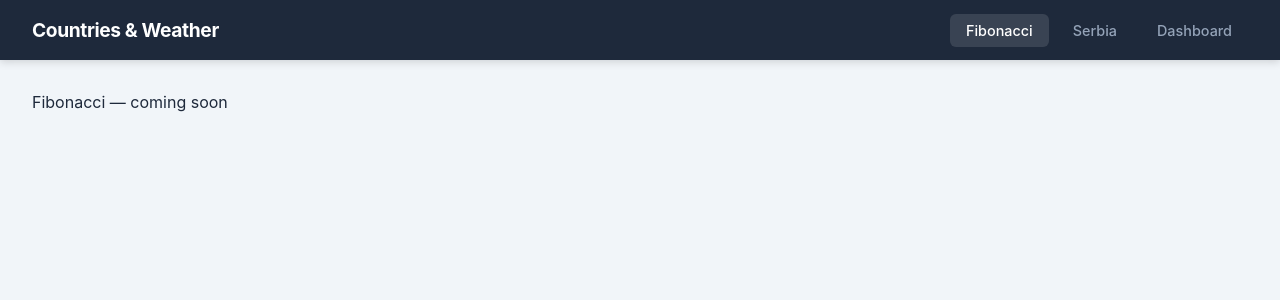
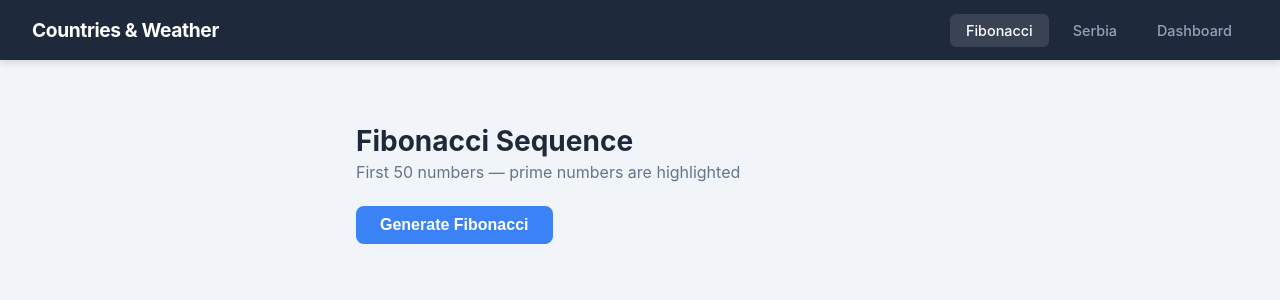
Before and after one commit to adojcinovic/countries-weather, an Angular app: page /fibonacci in a window 1280 px wide. Shown: the top 300 px of the page. Built offline with nearby package versions, Linux system fonts and the light colour scheme.

Commit message:
Add fibonacci feature

```diff
--- a/src/app/features/fibonacci/fibonacci.html
+++ b/src/app/features/fibonacci/fibonacci.html
@@ -1 +1,18 @@
-<p>Fibonacci — coming soon</p>
+<div class="fibonacci-container">
+  <h1>Fibonacci Sequence</h1>
+  <p class="subtitle">First 50 numbers — prime numbers are highlighted</p>
+
+  <button class="generate-btn" (click)="generate()" [disabled]="generated">
+    {{ generated ? 'Generated' : 'Generate Fibonacci' }}
+  </button>
+
+  @if (generated) {
+    <ol class="fibonacci-list">
+      @for (item of numbers; track item.value) {
+        <li [class.prime]="item.isPrime">
+          {{ item.value }}
+        </li>
+      }
+    </ol>
+  }
+</div>
--- a/src/app/features/fibonacci/fibonacci.scss
+++ b/src/app/features/fibonacci/fibonacci.scss
@@ -0,0 +1,60 @@
+.fibonacci-container {
+  max-width: 600px;
+  margin: 2rem auto;
+  padding: 0 1rem;
+
+  h1 {
+    font-size: 1.75rem;
+    font-weight: 700;
+    margin-bottom: 0.25rem;
+  }
+
+  .subtitle {
+    color: #64748b;
+    margin-bottom: 1.5rem;
+  }
+}
+
+.generate-btn {
+  background: #3b82f6;
+  color: #fff;
+  border: none;
+  padding: 0.625rem 1.5rem;
+  border-radius: 0.5rem;
+  font-size: 1rem;
+  font-weight: 600;
+  cursor: pointer;
+  transition: background 0.2s;
+
+  &:hover:not(:disabled) {
+    background: #2563eb;
+  }
+
+  &:disabled {
+    background: #94a3b8;
+    cursor: default;
+  }
+}
+
+.fibonacci-list {
+  margin-top: 1.5rem;
+  list-style-position: inside;
+  display: flex;
+  flex-direction: column;
+  gap: 0.25rem;
+
+  li {
+    font-size: 1rem;
+    font-variant-numeric: tabular-nums;
+    padding: 0.375rem 0.75rem;
+    border-radius: 0.375rem;
+    background: #fff;
+    word-break: break-all;
+
+    &.prime {
+      color: #9333ea;
+      font-weight: 600;
+      background: #f3e8ff;
+    }
+  }
+}
--- a/src/app/features/fibonacci/fibonacci.ts
+++ b/src/app/features/fibonacci/fibonacci.ts
@@ -1,8 +1,22 @@
 import { Component } from '@angular/core';
+import { generateFibonacci } from '../../utils/fibonacci';
+import { isPrime } from '../../utils/prime';
 
 @Component({
   selector: 'app-fibonacci',
   templateUrl: './fibonacci.html',
   styleUrl: './fibonacci.scss',
 })
-export class FibonacciComponent {}
+export class FibonacciComponent {
+  numbers: { value: bigint; isPrime: boolean }[] = [];
+  generated = false;
+
+  generate(): void {
+    const fibs = generateFibonacci(50);
+    this.numbers = fibs.map((value) => ({
+      value,
+      isPrime: isPrime(value),
+    }));
+    this.generated = true;
+  }
+}
```
